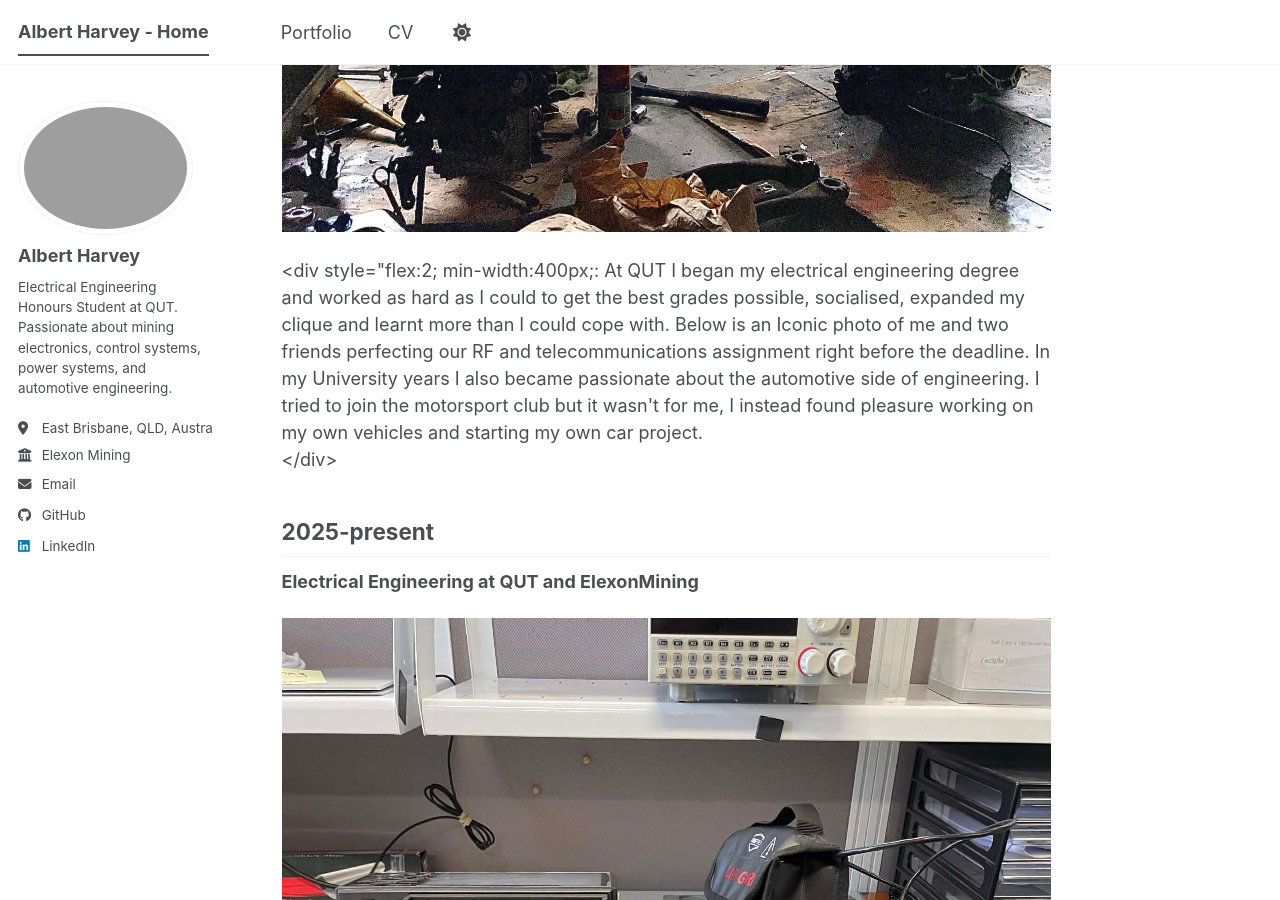
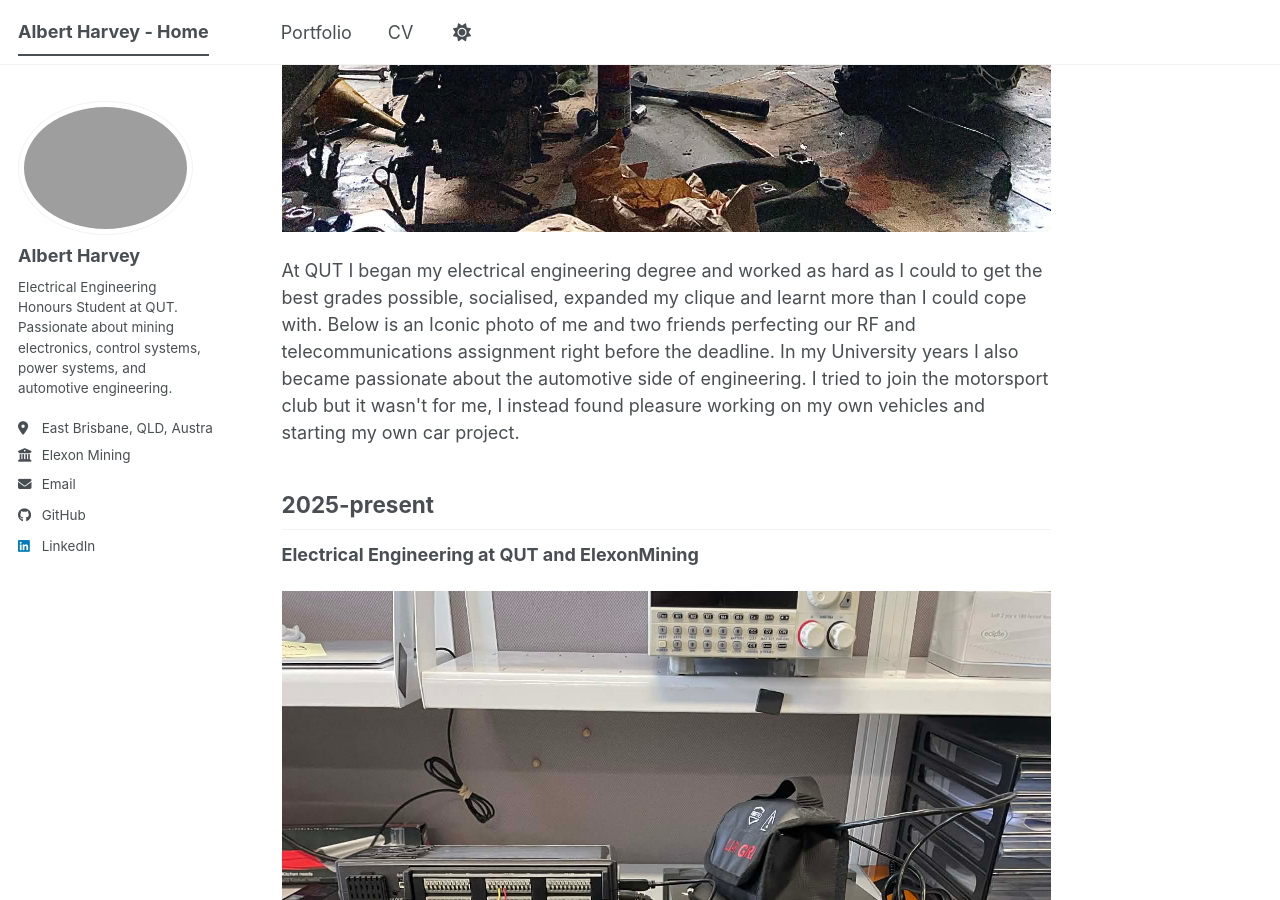
Before and after one commit to Albird-o/Albird-o.github.io, a Jekyll site: the page built from _pages/about.md, in a window 1280 px wide and 900 px high, scrolled down 4929 px. Built offline with Jekyll 4.4.1, drawn with Linux system fonts in a browser that asks for light colours; a script bundle is joined from its source files by our own code; library files that are not in the unit come from our copies.

Commit message:
Update about.md

```diff
--- a/_pages/about.md
+++ b/_pages/about.md
@@ -25,12 +25,9 @@
   </div>
 
   <div style="flex:2; min-width:400px;">
+    During my teenage years I competed in rock climbing competitively, winning state competitions and competing in nationals.
 
-
-During my teenage years I competed in rock climbing competitively, winning state competitions and competing in nationals.
-
-I also climbed recreationally outdoors and spent a huge amount of time training.
-
+    I also climbed recreationally outdoors and spent a huge amount of time training.
   </div>
 
 </div>
@@ -49,6 +46,7 @@
 
   <div style="flex:2; min-width:400px;">
     In grade 12 I semi-retired from competing due to injuries and burnout, I still managed to pass on my love for the sport to the next generation however through coaching. Despite juggling competing, coaching and grade 12 I still managed to get the highest math methods mark in the grade and graduated with an ATAR of 96.9, to the left is me with this award at graduation.
+
     Back to coaching though, I am so grateful for this opportunity, it helped me not only develop my own communication skills but also the confidence and fitness of hundreds of adolesecents I got to work with. To the side you can see a spontaneous photo taken of me outside the climbing gym after a coaching shift in 2022.
   </div>
 
@@ -67,13 +65,10 @@
     <img src="/images/EngineRemoval.jpg" style="width:100%;">
   </div>
 
-  <div style="flex:2; min-width:400px;:
+  <div style="flex:2; min-width:400px;">
+    At QUT I began my electrical engineering degree and worked as hard as I could to get the best grades possible, socialised, expanded my clique and learnt more than I could cope with. Below is an Iconic photo of me and two friends perfecting our RF and telecommunications assignment right before the deadline.
 
-At QUT I began my electrical engineering degree and worked as hard as I could to get the best grades possible, socialised, expanded my clique and learnt more than I could cope with. Below is an Iconic photo of me and two friends perfecting our RF and telecommunications assignment right before the deadline.
-
-In my University years I also became passionate about the automotive side of engineering. I tried to join the motorsport club but it wasn't for me, I instead found pleasure working on my own vehicles and starting my own car project.
-
-
+    In my University years I also became passionate about the automotive side of engineering. I tried to join the motorsport club but it wasn't for me, I instead found pleasure working on my own vehicles and starting my own car project.
   </div>
 
 </div>
```
